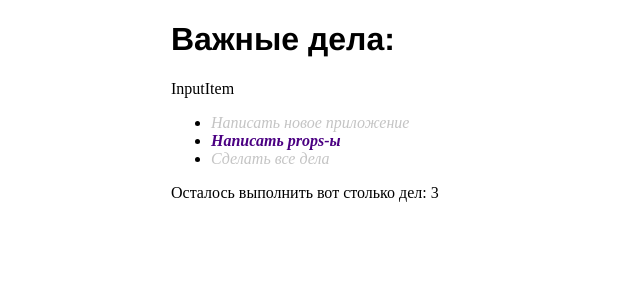
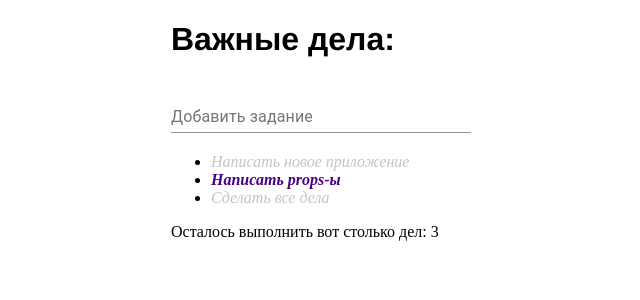
Before and after one commit to WebHeroSchool/Cheplagina_todo, a React (Create React App) app: page / in a window 1280 px wide. Shown: the top 300 px of the page, without its empty margins (319-959 px from the left). Built offline with nearby package versions, Linux system fonts and the light colour scheme.

Commit message:
подключен компонент Material UI

```diff
--- a/package.json
+++ b/package.json
@@ -36,6 +36,7 @@
     ]
   },
   "devDependencies": {
+    "@material-ui/core": "^4.11.3",
     "classnames": "^2.2.6"
   }
 }
--- a/src/components/InputItem/InputItem.js
+++ b/src/components/InputItem/InputItem.js
@@ -1,5 +1,13 @@
 import React from 'react';
+import TextField from '@material-ui/core/TextField';
 
-const InputItem = () => (<p>InputItem</p>);
+const InputItem = () => (<div>
+		<TextField
+          label="Добавить задание"
+          id="margin-dense"
+          margin="dense"
+          fullWidth
+      />
+	</div>);
 
 export default InputItem;
```
Also changed, not shown: 1 other file (tests, documents, lock files or other folders).
